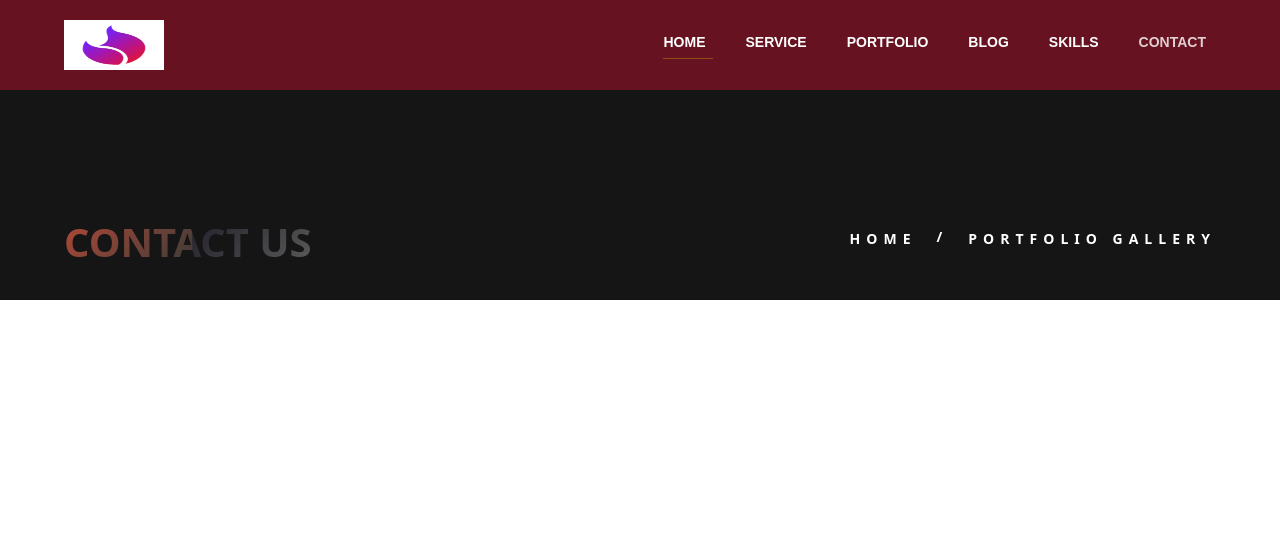
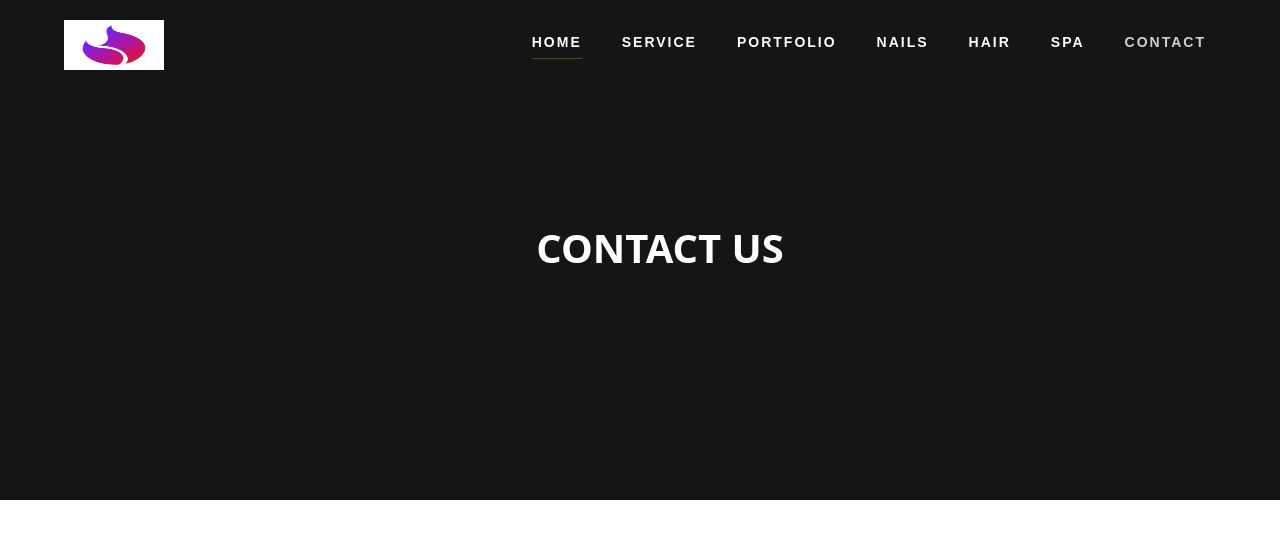
Before and after one commit to TamannaAfroz2666/Parlour-BD-Page, a React (Create React App) app: page /contact in a window 1280 px wide. Shown: the top 538 px of the page. Built offline with nearby package versions, Linux system fonts and the light colour scheme.

Commit message:
title designed

```diff
--- a/src/Pages/Contact/HeadPage/HeadPage.css
+++ b/src/Pages/Contact/HeadPage/HeadPage.css
@@ -6,7 +6,7 @@
 
 .portfolio_body {
     background-color: rgb(22, 21, 21);
-    height: 300px;
+    height: 500px;
 }
 
 .portfolio_Content {
@@ -17,39 +17,20 @@
     align-items: center;
 
 }
-
-.title_content .title {
+.title_contentH{
+    width: 90%;
+    margin: auto;
+}
+.title_contentH .title {
     font-size: 40px;
     font-weight: 700;
     text-transform: uppercase;
     color: #fff;
     margin-top: 8rem;
-    text-transform: uppercase;
-    background-image: linear-gradient(
-      -225deg,
-      #332d476e 0%,
-      rgba(128, 128, 128, 0.623) 29%,
-      rgba(255, 99, 71, 0.671) 67%,
-      #c7c6b838 100%
-    );
-    background-size: auto auto;
-    background-clip: border-box;
-    background-size: 200% auto;
-    color: #fff;
-    background-clip: text;
-    text-fill-color: transparent;
-    -webkit-background-clip: text;
-    -webkit-text-fill-color: transparent;
-    animation: textclip 2s linear infinite;
     display: inline-block;
-    font-size: 40px;
+    /* text-align: center;    */
+    margin-left: 40%;
 }
-
-@keyframes textclip {
-    to {
-      background-position: 200% center;
-    }
-  }
 
 .title:hover {
     color: tomato;
--- a/src/Pages/Contact/HeadPage/HeadPage.js
+++ b/src/Pages/Contact/HeadPage/HeadPage.js
@@ -11,25 +11,18 @@ const HeadPage = () => {
                 <HeaderService></HeaderService>
                 <div className="portfolio_Content">
                     <motion.div
-                        className="title_content"
-                        initial={{ opacity: 0, x: '-100vh' }}
-                        animate={{ opacity: 1, x: 0 }}
+                        className="title_contentH"
+                        initial={{ opacity: 0, y: '-10vh' }}
+                        animate={{ opacity: 1, y: 0 }}
                         transition={{
                             duration: 1,
                             delay: 1
                         }}
 
                     >
-                        <h2 className='title'>Contact us</h2>
+                        <p className='title'>Contact us</p>
                     </motion.div>
-                    <div className="nav_content">
-                        <ul className='headLink'>
-                            <li> <Link className='linkTitle' to='/'>Home </Link> </li>
-                            <span className='linkTitle'>/</span>
-                            <li> <Link className='linkTitle' to='/portfolio'>Portfolio gallery</Link> </li>
-                        </ul>
 
-                    </div>
 
 
                 </div>
--- a/src/Pages/Service/HeaderService/HeaderService.css
+++ b/src/Pages/Service/HeaderService/HeaderService.css
@@ -5,5 +5,5 @@
 }
 
 .headerS{
-    background-color: rgba(184, 17, 44, 0.5);
+    background-color: rgb(22, 21, 21);
 }
--- a/src/layout/Header/Header.css
+++ b/src/layout/Header/Header.css
@@ -58,6 +58,7 @@
     padding: 0 10px;
     transition: all 0.6s ease;
     text-transform: uppercase;
+    letter-spacing: 2px;
 
 }
 
--- a/src/layout/Header/Header.js
+++ b/src/layout/Header/Header.js
@@ -16,7 +16,7 @@ const Header = () => {
                             <ul className='nav_links'>
 
                                 <li>
-                                    {/* <a href="#" className='active'>Home</a> */}
+
                                     <NavLink to='/'>Home</NavLink>
                                     <hr className='underline' size={10} />
 
@@ -61,8 +61,9 @@ const Header = () => {
                                     </ul> */}
                                 </li>
                                 <li>
-                                    <NavLink to="/blogs">Blog</NavLink>
+                                    <NavLink to="/nails">Nails</NavLink>
                                     <hr className='underline1' color='yellow' size={5} />
+
                                     {/* <ul class="drop_menu">
                                         <li className='menu'>
                                             <NavLink to="/blogs">Blogs</NavLink>
@@ -72,7 +73,11 @@ const Header = () => {
                                         </li>
                                     </ul> */}
                                 </li>
-                                <li><NavLink to="/skill">Skills</NavLink>
+                                <li>
+                                <NavLink to="/hair">hair</NavLink>
+                                    <hr className='underline1' color='yellow' size={5} />
+                                </li>
+                                <li><NavLink to="/spa">spa</NavLink>
                                     <hr className='underline1' color='yellow' size={5} />
                                 </li>
                                 <li><NavLink to="/contact">Contact</NavLink>
```
